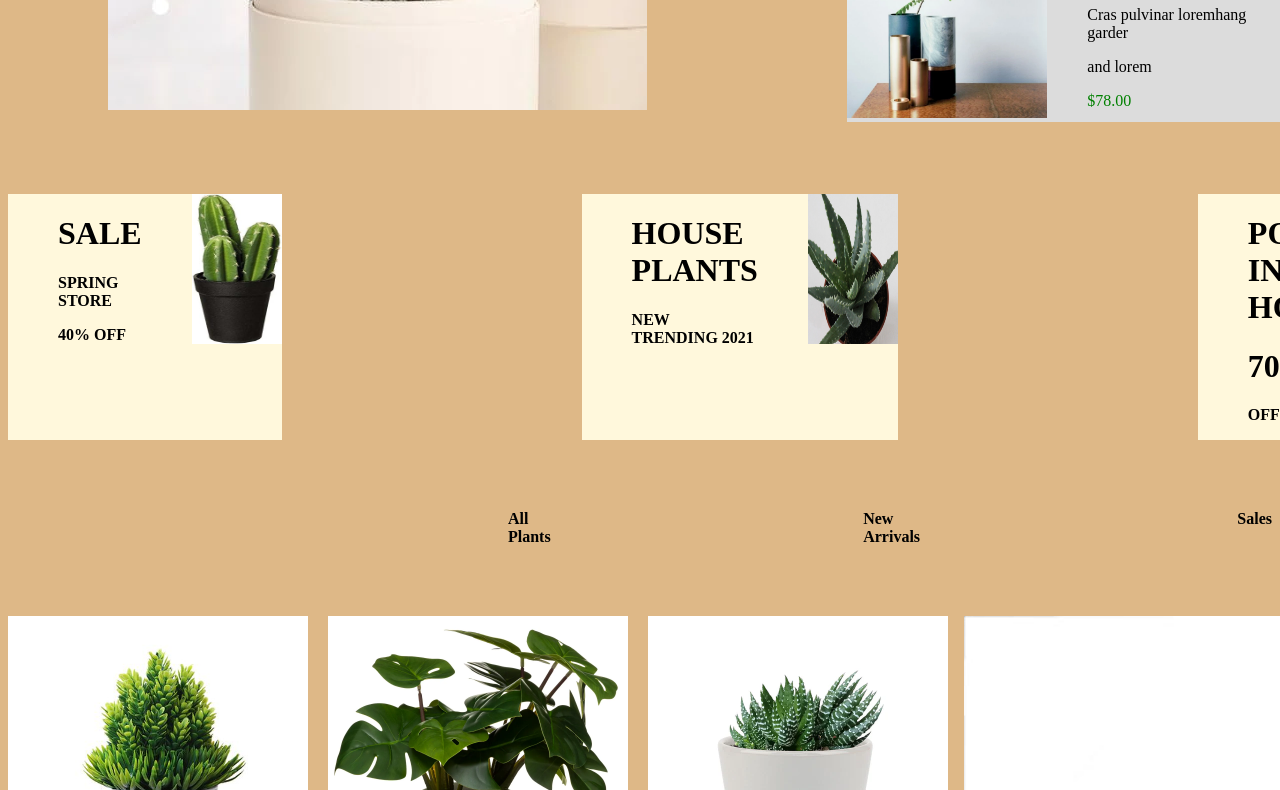
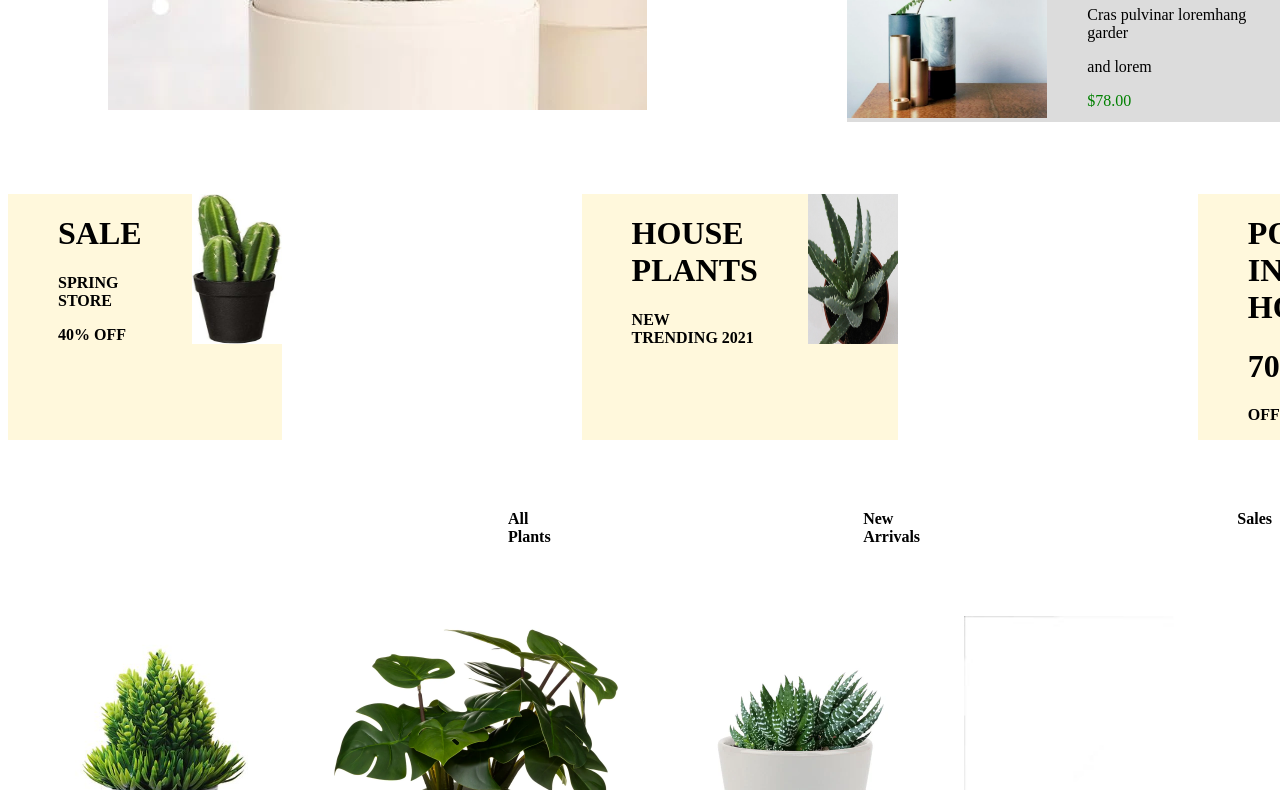
Before and after one commit to kesa-edna-adhiambo/greenery-website, a plain HTML site: page index.html in a window 1280 px wide. Shown: the part 627-1417 px from the top of the page. Drawn offline with Linux system fonts and the light colour scheme.

Commit message:
greenery-website

```diff
--- a/style.css
+++ b/style.css
@@ -1,6 +1,5 @@
 body{
-   background-color: burlywood;
-   overflow-x: hidden;
+   background-color:white
 
 }
 #navbar{
```
